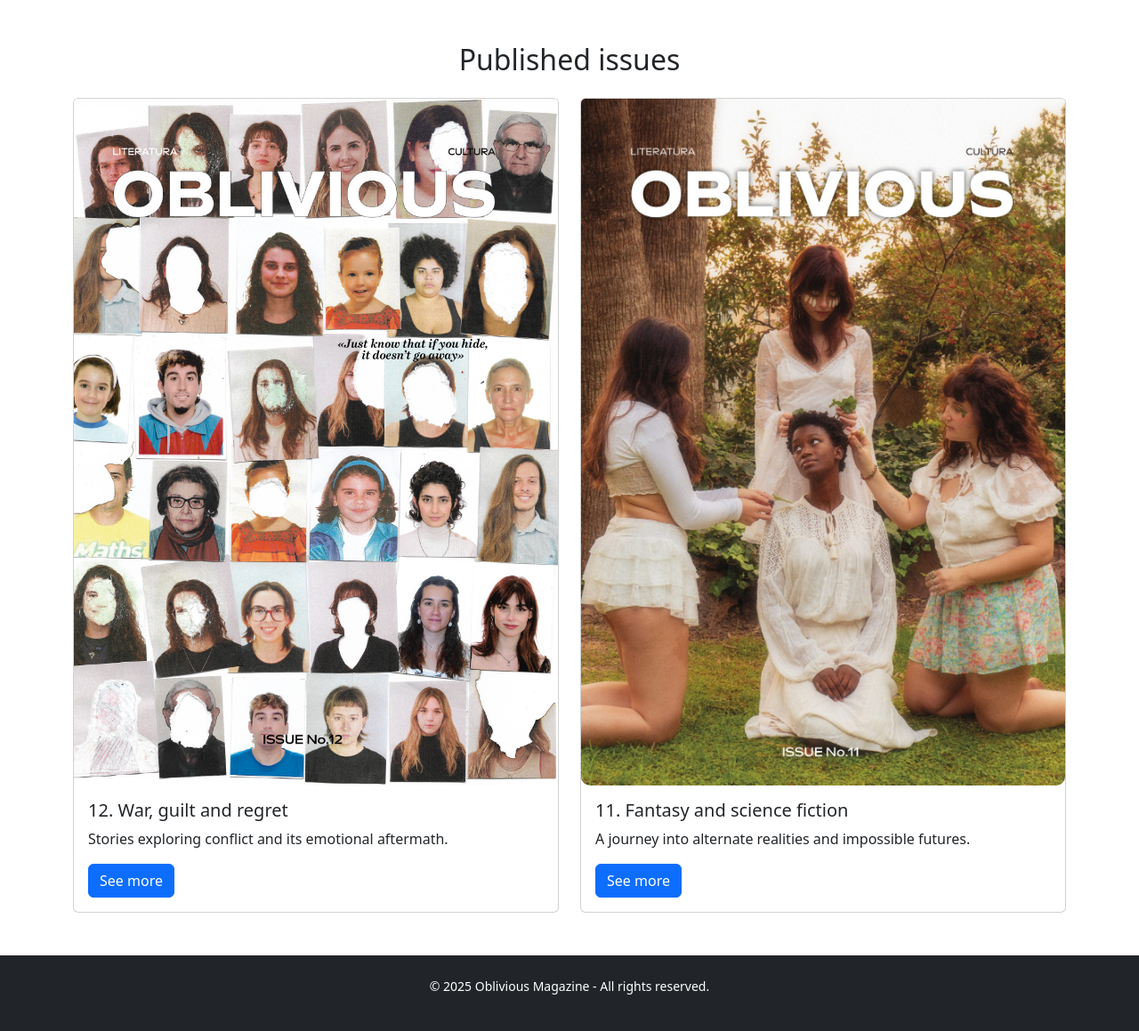
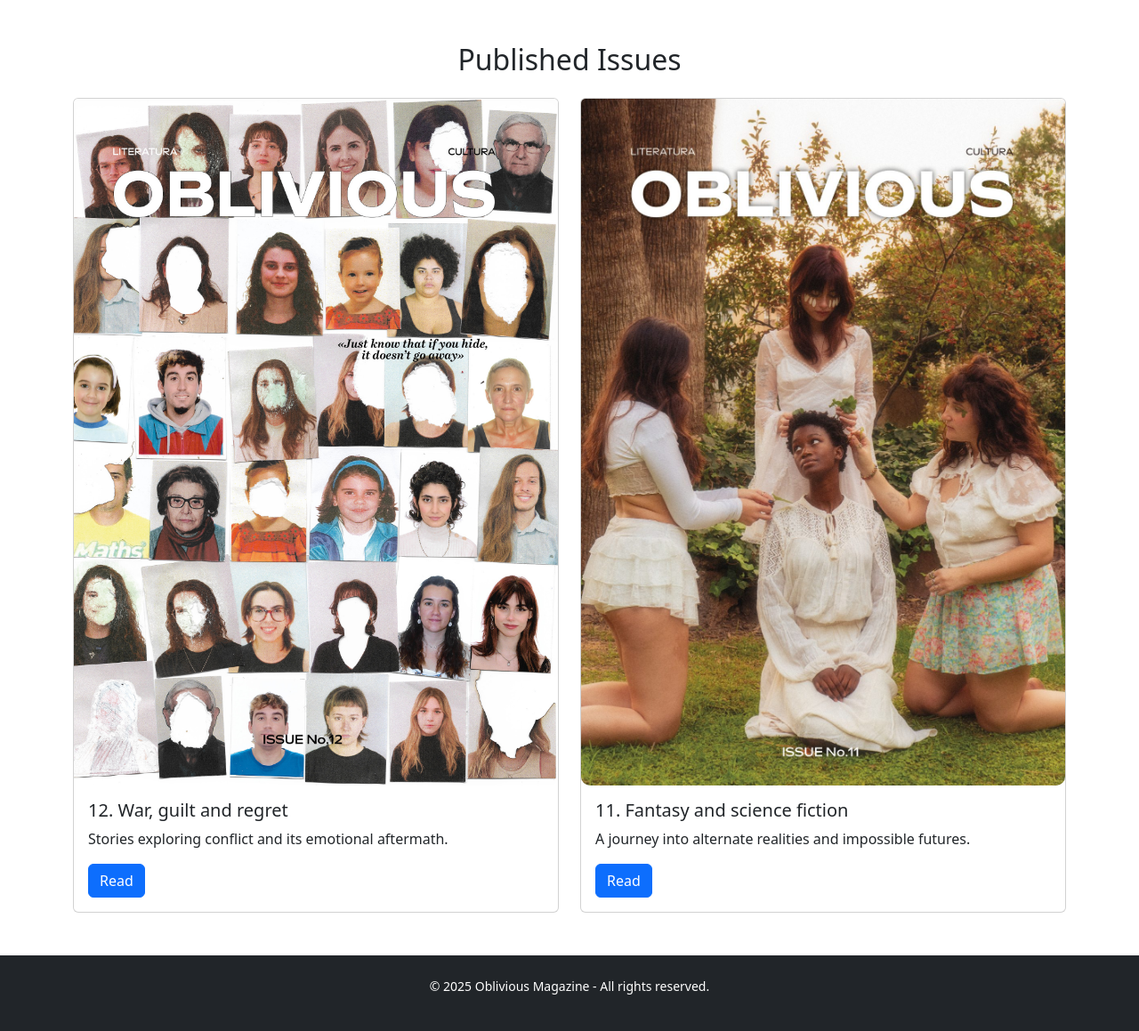
Before and after one commit to cometahhalley/Oblivious-Magazine, a Flask app: page /issues in a window 1280 px wide. Shown: the part 56-1215 px from the top of the page at 89% size. Run offline with Flask 3, Linux system fonts and the light colour scheme; data comes from the database, SQL or seed files in the repository.

Commit message:
Update issues.html

```diff
--- a/templates/issues.html
+++ b/templates/issues.html
@@ -3,28 +3,28 @@
 <head>
   <meta charset="UTF-8">
   <meta name="viewport" content="width=device-width, initial-scale=1.0">
-  <title>Números Publicados - Oblivious Magazine</title>
+  <title>Published Issues - Oblivious Magazine</title>
   <link rel="stylesheet" href="{{ url_for('static', filename='style.css') }}">
   <link href="https://cdn.jsdelivr.net/npm/bootstrap@5.3.0/dist/css/bootstrap.min.css" rel="stylesheet">
 </head>
 <body>
 
-  <!-- Navegación -->
-{% include 'navbar.html' %}
+  <!-- Navbar -->
+  {% include 'navbar.html' %}
 
-  <!-- Contenido principal -->
+  <!-- Main content -->
   <main class="container my-5">
-    <h2 class="text-center mb-4">Published issues</h2>
+    <h2 class="text-center mb-4">Published Issues</h2>
 
     <div class="row row-cols-1 row-cols-md-2 g-4">
       {% for issue in issues %}
       <div class="col">
         <div class="card h-100">
-          <img src="{{ url_for('static', filename=issue['cover_image']) }}" class="card-img-top" alt="Portada {{ issue['title'] }}">
+          <img src="{{ url_for('static', filename=issue['cover_image']) }}" class="card-img-top" alt="Cover of {{ issue['title'] }}">
           <div class="card-body">
             <h5 class="card-title">{{ issue['title'] }}</h5>
             <p class="card-text">{{ issue['description'] }}</p>
-            <a href="#" class="btn btn-primary">See more</a>
+            <a href="{{ url_for('static', filename=issue['file']) }}" class="btn btn-primary" target="_blank">Read</a>
           </div>
         </div>
       </div>
```
